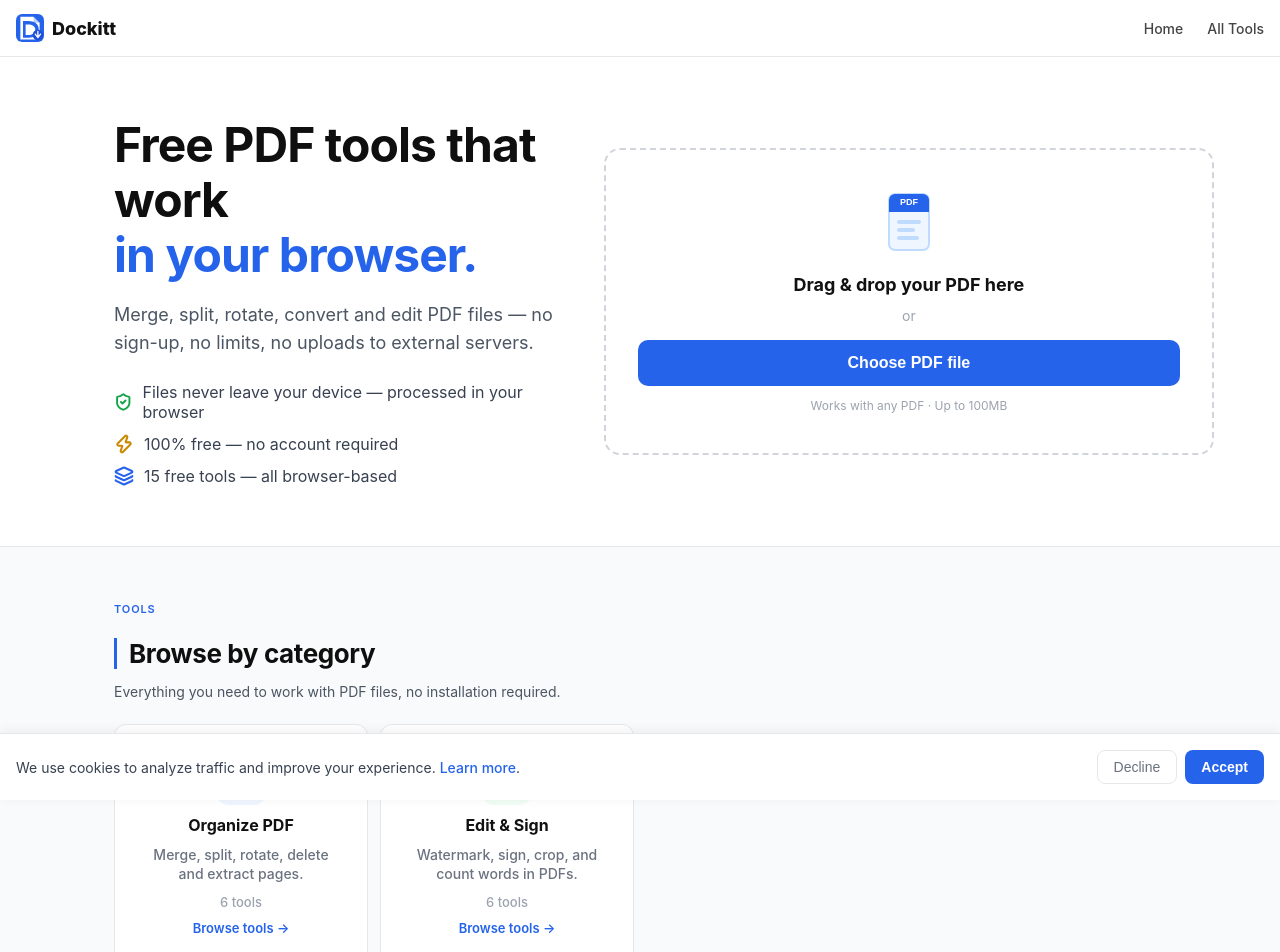
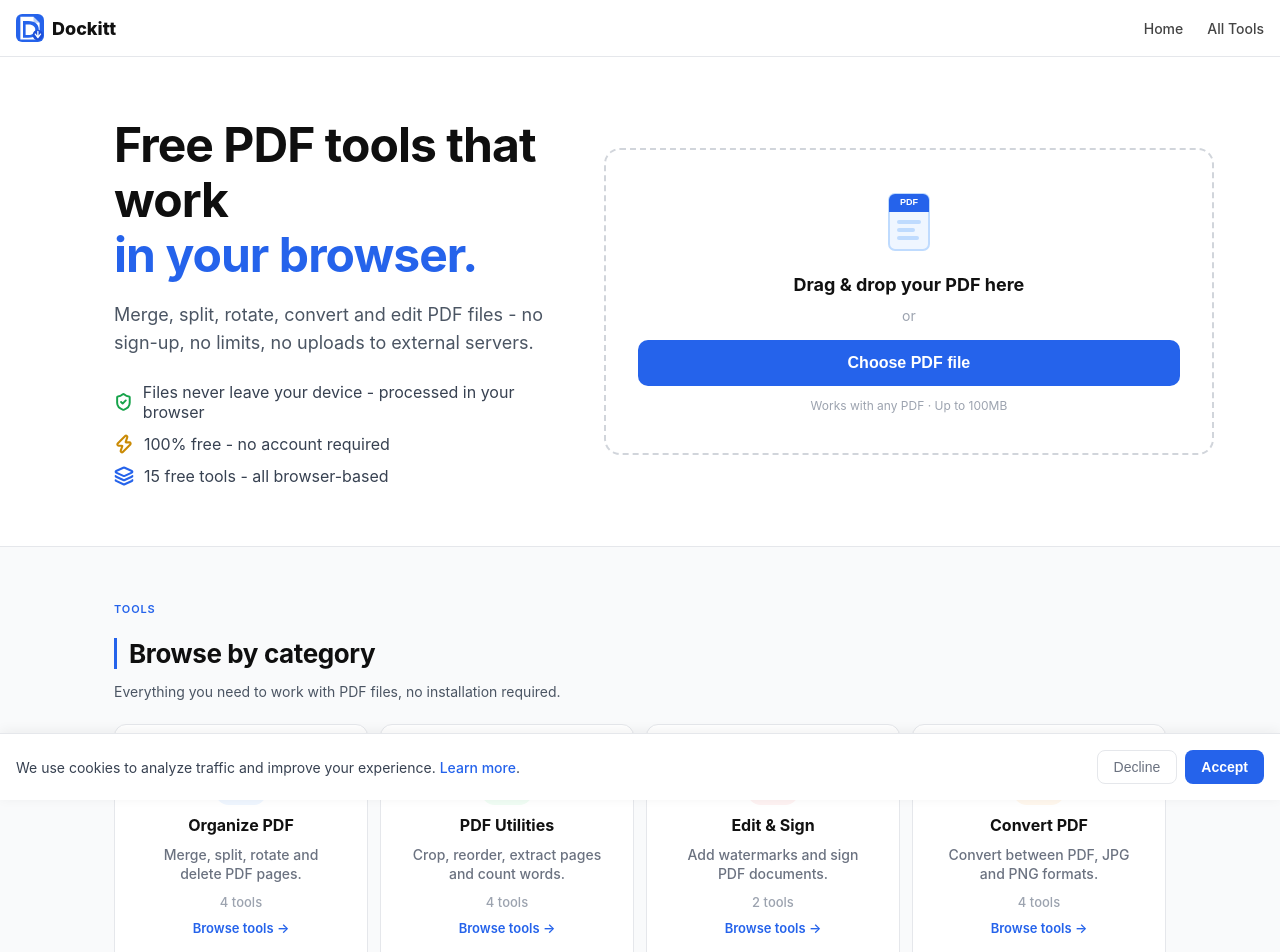
Before and after one commit to rafalsulkowski55/dockitt-tools, a Next.js app: page / in a window 1280 px wide. Shown: the top 952 px of the page. Built offline with nearby package versions, Linux system fonts and the light colour scheme.

Commit message:
fix: update homepage categories to match actual tool structure

```diff
--- a/app/convert-pdf/[variant]/ConvertTool.tsx
+++ b/app/convert-pdf/[variant]/ConvertTool.tsx
@@ -40,7 +40,7 @@ export default function ConvertTool({ variant }: Props) {
     if (selected.some(f => f.size > maxSize)) {
       const mb = maxSize / (1024 * 1024);
       setErrorMessage(mb === 50
-        ? "File too large. Maximum size is 50MB. Large PDFs with many pages may also be slow to render — consider splitting the PDF into smaller sections first."
+        ? "File too large. Maximum size is 50MB. Large PDFs with many pages may also be slow to render - consider splitting the PDF into smaller sections first."
         : "File too large. Maximum size for this tool is 100MB. For large files, try splitting the PDF first.");
       setStatus("error");
       return;
@@ -213,7 +213,7 @@ export default function ConvertTool({ variant }: Props) {
         </div>
       )}
 
-      {/* Result — multiple image pages (PDF→JPG/PNG) */}
+      {/* Result - multiple image pages (PDF→JPG/PNG) */}
       {status === "done" && resultUrls.length > 0 && (
         <div style={{ border: "1px solid #bfdbfe", borderRadius: "12px", overflow: "hidden" }}>
           <div style={{ background: "#eff6ff", padding: "12px 16px" }}>
@@ -238,7 +238,7 @@ export default function ConvertTool({ variant }: Props) {
         </div>
       )}
 
-      {/* Result — single file download (image→PDF) */}
+      {/* Result - single file download (image→PDF) */}
       {status === "done" && downloadUrl && (
         <div style={{ border: "1px solid #bfdbfe", borderRadius: "12px", overflow: "hidden" }}>
           <div style={{ background: "#eff6ff", padding: "12px 16px" }}>
--- a/app/layout.tsx
+++ b/app/layout.tsx
@@ -85,7 +85,7 @@ export default function RootLayout({
           </div>
           <p style={{ fontSize: "12px", color: "#9ca3af", maxWidth: "600px", margin: "0 auto 12px", lineHeight: 1.6 }}>
             Dockitt is a free online PDF toolbox. Merge, split, rotate, convert and edit PDFs without installing anything.
-            All tools run directly in your browser — your files never leave your device.
+            All tools run directly in your browser - your files never leave your device.
           </p>
           <p style={{ margin: 0, fontSize: "12px", color: "#9ca3af" }}>
             © {new Date().getFullYear()} Dockitt
--- a/app/page.tsx
+++ b/app/page.tsx
@@ -4,9 +4,9 @@ import React, { useState, useRef, useCallback } from "react";
 import Link from "next/link";
 import { useRouter } from "next/navigation";
 import {
-  FileArchive, Lock, Zap, Layers,
+  Lock, Zap, Layers,
   Smartphone, ShieldCheck, FolderOpen, Settings, Download,
-  X,
+  X, Scissors, ScanText, FileText,
 } from "lucide-react";
 
 const USE_CASES = [
@@ -29,7 +29,7 @@ const USE_CASES = [
 const WHY_ITEMS = [
   { Icon: ShieldCheck, title: "100% free", text: "Every tool is free to use. No account, no subscription, no hidden limits.", color: "#16a34a", bg: "#f0fdf4" },
   { Icon: Lock, title: "Private by design", text: "Your files never leave your browser. Nothing is uploaded to any server.", color: "#2563eb", bg: "#eff6ff" },
-  { Icon: Smartphone, title: "Works everywhere", text: "Desktop, tablet, or phone — no installation needed.", color: "#9333ea", bg: "#fdf4ff" },
+  { Icon: Smartphone, title: "Works everywhere", text: "Desktop, tablet, or phone - no installation needed.", color: "#9333ea", bg: "#fdf4ff" },
   { Icon: Zap, title: "Fast results", text: "Most operations complete in seconds, right in your tab.", color: "#ca8a04", bg: "#fefce8" },
 ];
 
@@ -224,8 +224,10 @@ function UploadBox() {
 }
 
 const CATEGORIES = [
-  { slug: "core", name: "Organize PDF", desc: "Merge, split, rotate, delete and extract pages.", count: 6, icon: FileArchive, color: "#2563eb", bg: "#eff6ff", href: "/categories/core" },
-  { slug: "security", name: "Edit & Sign", desc: "Watermark, sign, crop, and count words in PDFs.", count: 6, icon: Lock, color: "#16a34a", bg: "#f0fdf4", href: "/categories/security" },
+  { slug: "core", name: "Organize PDF", desc: "Merge, split, rotate and delete PDF pages.", count: 4, icon: Scissors, color: "#2563eb", bg: "#eff6ff", href: "/categories/core" },
+  { slug: "utility", name: "PDF Utilities", desc: "Crop, reorder, extract pages and count words.", count: 4, icon: ScanText, color: "#16a34a", bg: "#f0fdf4", href: "/categories/utility" },
+  { slug: "security", name: "Edit & Sign", desc: "Add watermarks and sign PDF documents.", count: 2, icon: Lock, color: "#dc2626", bg: "#fef2f2", href: "/categories/security" },
+  { slug: "convert", name: "Convert PDF", desc: "Convert between PDF, JPG and PNG formats.", count: 4, icon: FileText, color: "#ea580c", bg: "#fff7ed", href: "/convert-pdf" },
 ];
 
 export default function Home() {
@@ -244,13 +246,13 @@ export default function Home() {
                 <span style={{ color: "#2563eb" }}>in your browser.</span>
               </h1>
               <p style={{ fontSize: "18px", color: "#4b5563", lineHeight: 1.6, marginBottom: "24px" }}>
-                Merge, split, rotate, convert and edit PDF files — no sign-up, no limits, no uploads to external servers.
+                Merge, split, rotate, convert and edit PDF files - no sign-up, no limits, no uploads to external servers.
               </p>
               <div style={{ display: "flex", flexDirection: "column", gap: "12px" }}>
                 {[
-                  { Icon: ShieldCheck, text: "Files never leave your device — processed in your browser", color: "#16a34a" },
-                  { Icon: Zap, text: "100% free — no account required", color: "#ca8a04" },
-                  { Icon: Layers, text: "15 free tools — all browser-based", color: "#2563eb" },
+                  { Icon: ShieldCheck, text: "Files never leave your device - processed in your browser", color: "#16a34a" },
+                  { Icon: Zap, text: "100% free - no account required", color: "#ca8a04" },
+                  { Icon: Layers, text: "15 free tools - all browser-based", color: "#2563eb" },
                 ].map((item) => (
                   <div key={item.text} style={{ display: "flex", alignItems: "center", gap: "10px", fontSize: "16px", color: "#374151" }}>
                     <item.Icon size={20} color={item.color} strokeWidth={2.5} />
@@ -327,8 +329,8 @@ export default function Home() {
 
             <div style={{ display: "flex", flexDirection: "column", gap: "28px" }}>
               {[
-                { num: "01", Icon: FolderOpen, title: "Upload your file", text: "Drag & drop or click to select your PDF. All tools process files entirely in your browser — no upload needed." },
-                { num: "02", Icon: Settings, title: "Process instantly", text: "Choose what you want to do — merge, split, rotate, convert. Processing starts immediately in your browser." },
+                { num: "01", Icon: FolderOpen, title: "Upload your file", text: "Drag & drop or click to select your PDF. All tools process files entirely in your browser - no upload needed." },
+                { num: "02", Icon: Settings, title: "Process instantly", text: "Choose what you want to do - merge, split, rotate, convert. Processing starts immediately in your browser." },
                 { num: "03", Icon: Download, title: "Download result", text: "Get your processed file right away. No email required, no waiting, just click download and you're done." },
               ].map((step) => (
                 <div key={step.num} style={{ display: "flex", gap: "16px", alignItems: "flex-start" }}>
```
Also changed, not shown: app/convert-pdf/[variant]/page.tsx (+4 -4 lines), app/tools/[slug]/page.tsx (+4 -4 lines).
